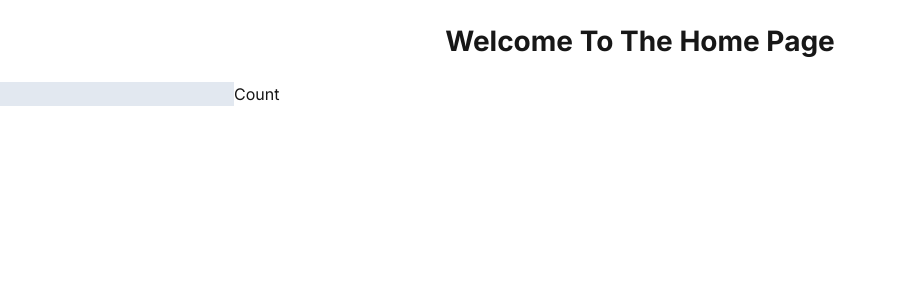
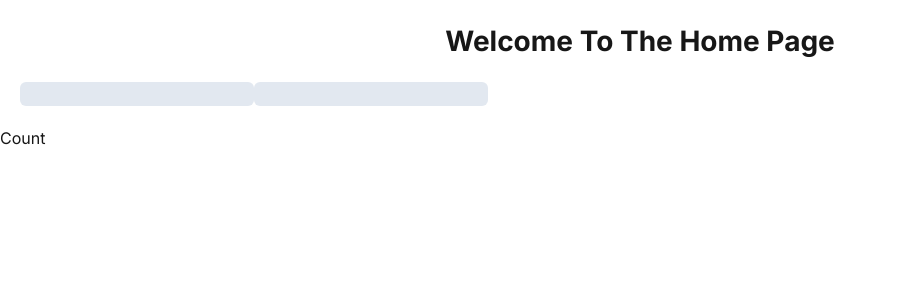
Before and after one commit to TheComing06/calc-app, a Next.js app: page / in a window 1280 px wide. Shown: the top 300 px of the page, without its empty margins (0-897 px from the left). Built offline with nearby package versions, Linux system fonts and the light colour scheme.

Commit message:
add new input in main

```diff
--- a/src/app/page.tsx
+++ b/src/app/page.tsx
@@ -1,5 +1,6 @@
 'use client'
-import { Fragment } from "react";
+
+import React, {useState} from "react";
 
 export default function HomePage() {
 
@@ -12,10 +13,11 @@ export default function HomePage() {
         </div>
       </header>
       <main>
-        <div>
-          <input style={{ background: 'oklch(92.9% 0.013 255.508)' }} type="text" />
-          <button style={{}}>Count</button>
+        <div style={{margin: '20px'}}>
+          <input className="rounded-md" style={{ background: 'oklch(92.9% 0.013 255.508)' }} type="text" />
+          <input className="rounded-md" style={{ background: 'oklch(92.9% 0.013 255.508)' }} type="text"  />
         </div>
+        <button style={{}}>Count</button>
       </main>
     </>
   );
```
Also changed, not shown: package.json (+6 -5 lines), 1 other file (tests, documents, lock files or other folders).
